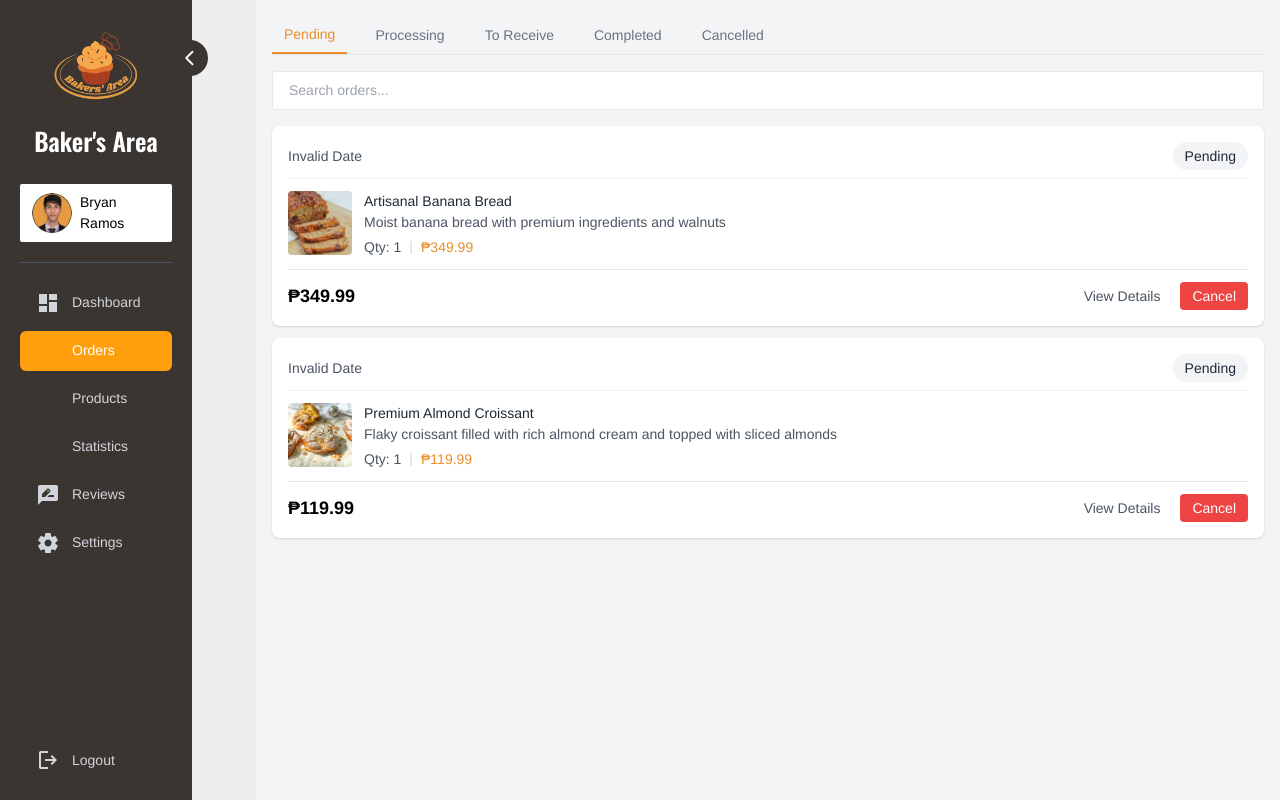
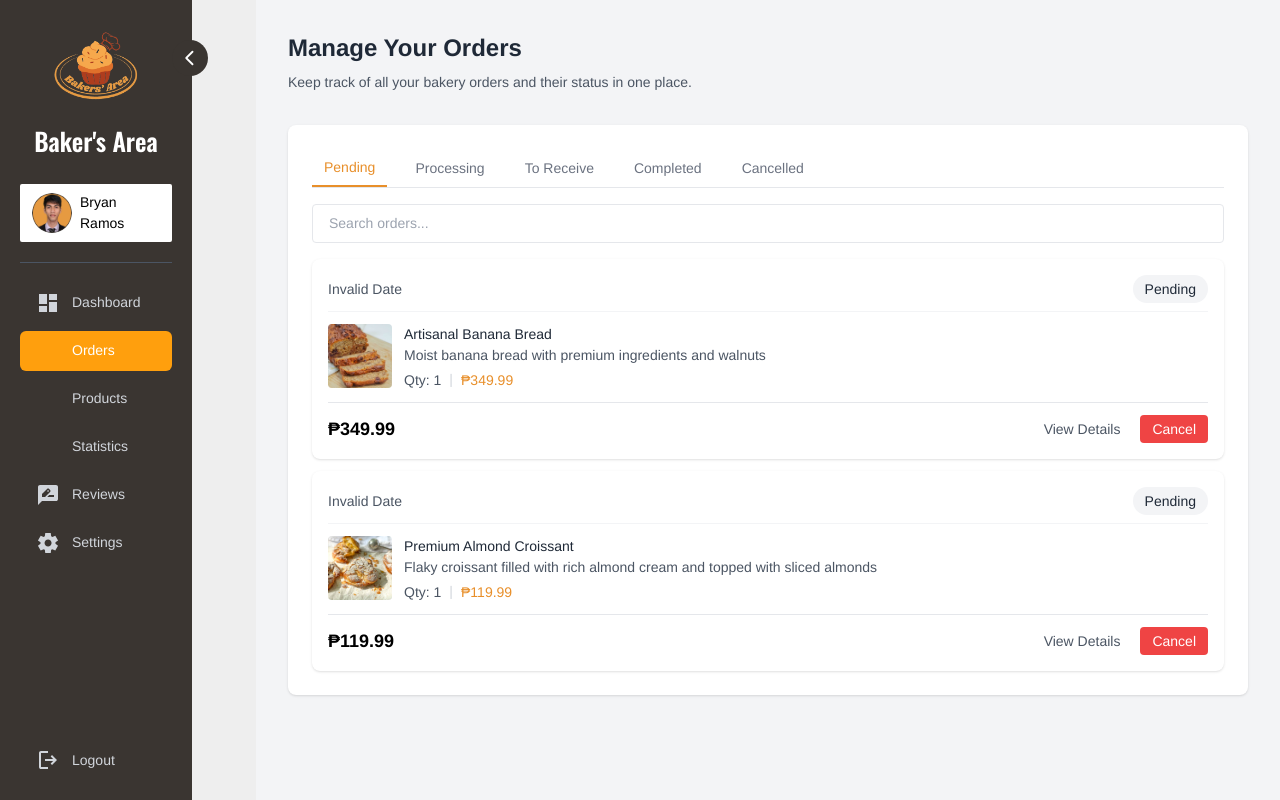
Before and after one commit to BryanIanRamos/Cake-Area, a React (Vite) app: page /dashboard/orders in a window 1280 px wide. Built offline with nearby package versions, Linux system fonts and the light colour scheme; data requests are answered from the project's data file; some icons are missing.

Commit message:
Add header in order page

```diff
--- a/src/pages/baker/Orders.jsx
+++ b/src/pages/baker/Orders.jsx
@@ -337,7 +337,20 @@ const Orders = () => {
           isSidebarExpanded ? "ml-64" : "ml-20"
         } transition-all duration-300`}
       >
-        <div className="p-4">
+        <div className="p-8">
+          {/* Welcome Section */}
+          <div className="mb-8">
+            <h1 className="text-2xl font-bold text-gray-800 mb-2">
+              Manage Your Orders
+            </h1>
+            <p className="text-gray-600">
+              Keep track of all your bakery orders and their status in one
+              place.
+            </p>
+          </div>
+
+          {/* Rest of the content */}
+          <div className="bg-white rounded-lg shadow p-6">
             {/* Tabs */}
             <div className="mb-4 border-b border-gray-200">
               <nav className="flex space-x-4">
@@ -389,6 +402,7 @@ const Orders = () => {
               )}
             </div>
           </div>
+        </div>
 
         {/* Keep existing modals */}
         <ProductModal
```
Lines whose indentation alone changed are shown as unchanged.
